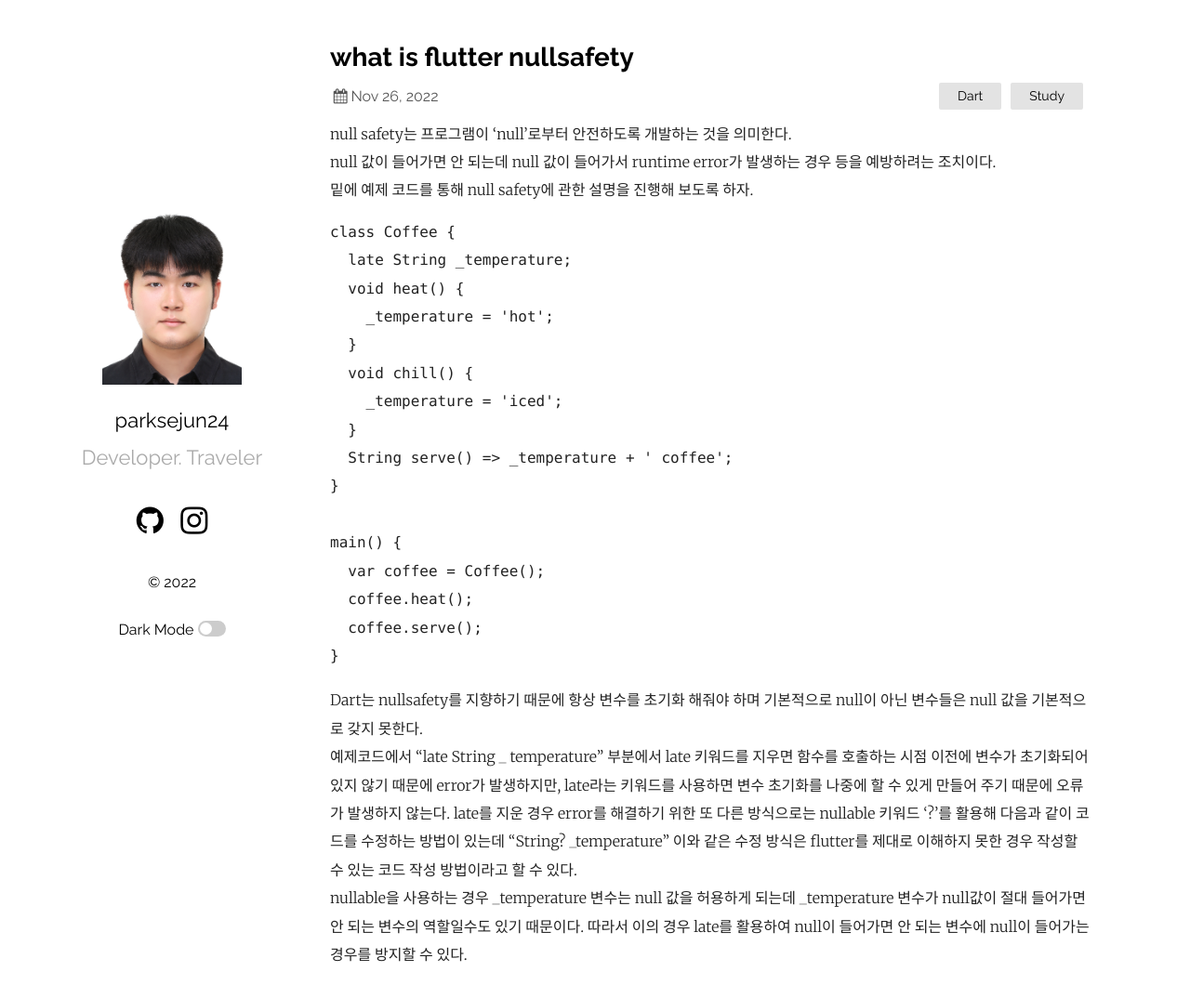
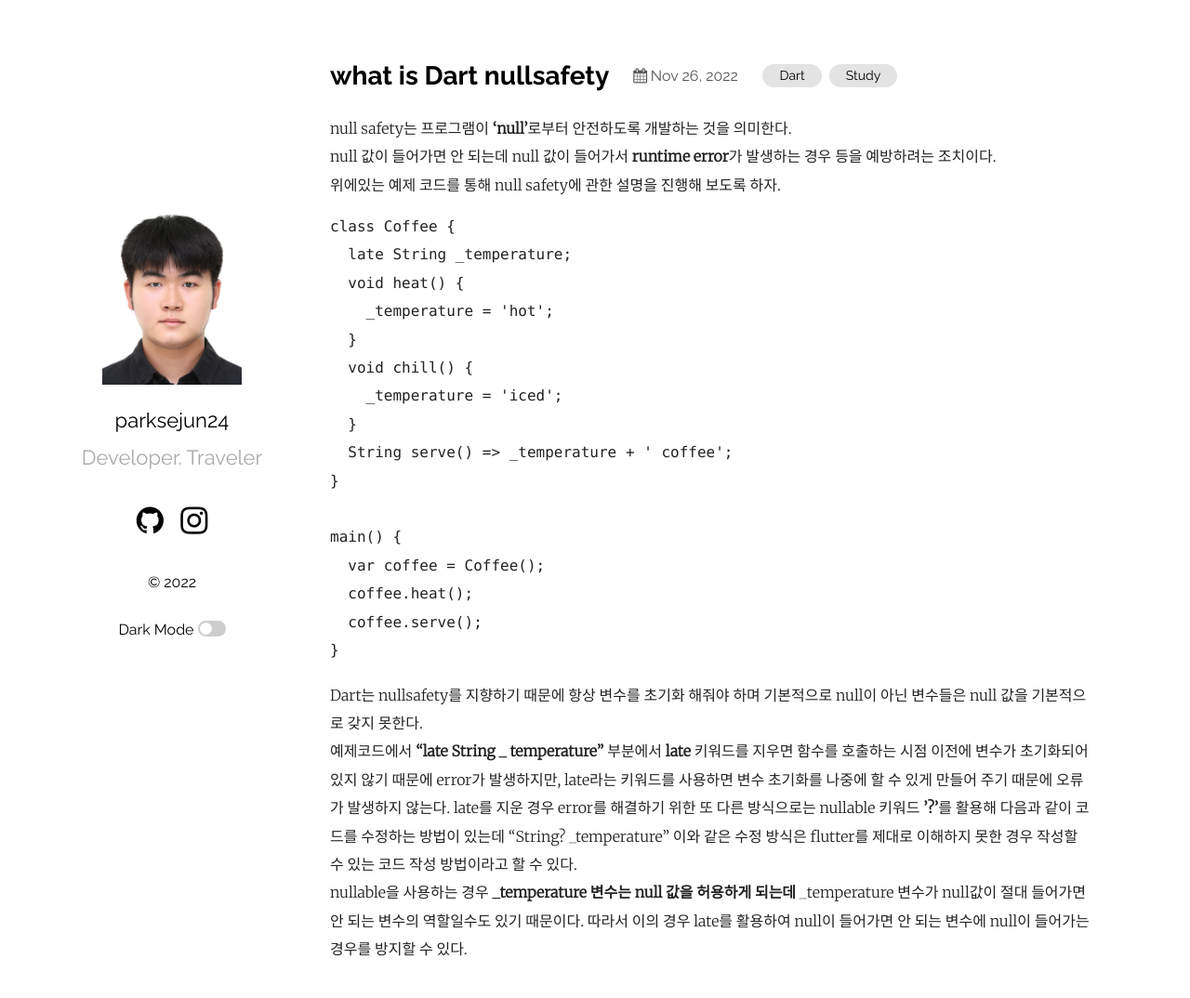
Before and after one commit to parksejun24/parksejun24.github.io, a Jekyll site: the page built from _posts/2022-11-28-what_is_flutter_nullsafety.markdown, in a window 1280 px wide and 1087 px high. Shown: the top 1074 px of the window at 93% size. Built offline with Jekyll 4.4.1, drawn with Linux system fonts in a browser that asks for light colours.

Commit message:
change post layout

````diff
--- /dev/null
+++ b/_includes/google-analytics.html
@@ -0,0 +1,19 @@
+<!DOCTYPE html>
+<html lang="en">
+
+<head>
+    <!-- Google tag (gtag.js) -->
+    <script async src="https://www.googletagmanager.com/gtag/js?id=G-GZ7Q2K4RS5"></script>
+    <script>
+        window.dataLayer = window.dataLayer || [];
+        function gtag() { dataLayer.push(arguments); }
+        gtag('js', new Date());
+        gtag('config', 'G-GZ7Q2K4RS5');
+    </script>
+</head>
+
+<body>
+
+</body>
+
+</html>
--- a/_includes/head.html
+++ b/_includes/head.html
@@ -3,6 +3,7 @@
 <meta http-equiv="X-UA-Compatible" content="ie=edge">
 <link href="https://fonts.googleapis.com/css?family=Merriweather:300|Raleway:400,700" rel="stylesheet">
 <link rel="stylesheet" href="{{ "/assets/css/style.css" | relative_url }}">
+{% include google-analytics.html %}
 <title>{{ page.title | default: site.title }}</title>
 {% seo %}
 {% if site.plainwhite.dark_mode %}
--- a/_layouts/home.html
+++ b/_layouts/home.html
@@ -26,10 +26,10 @@ layout: default
   {%- for post in site.posts -%}
   <li>
     {%- assign date_format = site.plainwhite.date_format | default: "%b %-d, %Y" -%}
+    <div class="post-meta">
       <a class="post-link" href="{{ post.url | relative_url }}">
         <h2 class="post-title">{{ post.title | escape }}</h2>
       </a>
-        <div class="post-meta">
       <div class="post-date">
         <i class="icon-calendar"></i>
         {{ post.date | date: date_format }}
--- a/_layouts/post.html
+++ b/_layouts/post.html
@@ -3,10 +3,10 @@ layout: default
 ---
 {%- assign date_format = site.plainwhite.date_format | default: "%b %-d, %Y" -%}
 <div class="post-container">
-  <a class="post-link" href="{{ page.url | relative_url }}">
-    <h2 class="post-title">{{ page.title | escape }}</h2>
-  </a>
   <div class="post-meta">
+    <a class="post-link" href="{{ page.url | relative_url }}">
+      <h2 class="post-title">{{ page.title | escape }}</h2>
+    </a>
     <div class="post-date"><i class="icon-calendar"></i>{{ page.date | date: date_format }}</div>
     {%- if page.categories.size > 0 -%}
     <ul class="post-categories">
--- a/_posts/2022-11-28-what_is_flutter_nullsafety.markdown
+++ b/_posts/2022-11-28-what_is_flutter_nullsafety.markdown
@@ -1,13 +1,12 @@
 ---
 layout: post
-title: "what is flutter nullsafety"
+title: "what is Dart nullsafety"
 date:   2022-11-26 21:03:36 +0530
 categories: Dart Study
 ---
-null safety는 프로그램이 'null'로부터 안전하도록 개발하는 것을 의미한다. <br>
-null 값이 들어가면 안 되는데 null 값이 들어가서 runtime error가 발생하는 경우 등을 예방하려는 조치이다. <br>
-밑에 예제 코드를 통해 null safety에 관한 설명을 진행해 보도록 하자.
-
+null safety는 프로그램이 **'null'**로부터 안전하도록 개발하는 것을 의미한다. <br>
+null 값이 들어가면 안 되는데 null 값이 들어가서 **runtime error**가 발생하는 경우 등을 예방하려는 조치이다. <br>
+위에있는 예제 코드를 통해 null safety에 관한 설명을 진행해 보도록 하자. <br>
 
 ```Dart
 class Coffee {
@@ -28,6 +27,6 @@ main() {
 }
 ```
 Dart는 nullsafety를 지향하기 때문에 항상 변수를 초기화 해줘야 하며 기본적으로 null이 아닌 변수들은 null 값을 기본적으로 갖지 못한다. <br>
-예제코드에서 "late String _ temperature" 부분에서 late 키워드를 지우면 함수를 호출하는 시점 이전에 변수가 초기화되어있지 않기 때문에 error가 발생하지만, late라는 키워드를 사용하면 변수 초기화를 나중에 할 수 있게 만들어 주기 때문에 오류가 발생하지 않는다.
-late를 지운 경우 error를 해결하기 위한 또 다른 방식으로는 nullable 키워드 '?'를 활용해 다음과 같이 코드를 수정하는 방법이 있는데 "String? _temperature" 이와 같은 수정 방식은 flutter를 제대로 이해하지 못한 경우 작성할 수 있는 코드 작성 방법이라고 할 수 있다.
-nullable을 사용하는 경우 _temperature 변수는 null 값을 허용하게 되는데 _temperature 변수가 null값이 절대 들어가면 안 되는 변수의  역할일수도 있기 때문이다. 따라서 이의 경우 late를 활용하여 null이 들어가면 안 되는 변수에 null이 들어가는 경우를 방지할 수 있다.
+예제코드에서 **"late String _ temperature"** 부분에서 **late** 키워드를 지우면 함수를 호출하는 시점 이전에 변수가 초기화되어있지 않기 때문에 error가 발생하지만, late라는 키워드를 사용하면 변수 초기화를 나중에 할 수 있게 만들어 주기 때문에 오류가 발생하지 않는다.
+late를 지운 경우 error를 해결하기 위한 또 다른 방식으로는 nullable 키워드 **'?'**를 활용해 다음과 같이 코드를 수정하는 방법이 있는데 "String? _temperature" 이와 같은 수정 방식은 flutter를 제대로 이해하지 못한 경우 작성할 수 있는 코드 작성 방법이라고 할 수 있다.
+nullable을 사용하는 경우 **_temperature 변수는 null 값을 허용하게 되는데** _temperature 변수가 null값이 절대 들어가면 안 되는 변수의  역할일수도 있기 때문이다. 따라서 이의 경우 late를 활용하여 null이 들어가면 안 되는 변수에 null이 들어가는 경우를 방지할 수 있다.
--- a/_sass/plain.scss
+++ b/_sass/plain.scss
@@ -191,24 +191,26 @@ main {
     font-size: 14px;
     float: left;
     background-color: #e3e3e3;
-    padding: 5px 20px;
-    border-radius: 2px;
+    padding: 3px 18px;
+    border-radius: 40px;
     @media screen and (max-width: $mobileW) {
       margin-top: 5px;
     }
-    margin-right: 10px;
+    margin-right: 8px;
   }
 }
 .post-date {
-  margin-right: 10px;
+  margin-right : -7px;
+  margin-left : 2px;
   color: #555;
   min-width: 150px;
 }
 .post-meta {
   display: flex;
-  justify-content: space-between;
+  justify-content: flex-start;
   align-items: center;
   min-height: 30px;
+  margin-bottom: 5px;
   @media screen and (max-width: $mobileW) {
     flex-direction: column;
     align-items: baseline;
@@ -224,7 +226,7 @@ main {
 .post-title {
   line-height: 1.2em;
   font-size: 28px;
-  margin-bottom: 10px;
+  padding-right: 20px;
 }
 .posts,
 .post-container {
@@ -248,7 +250,7 @@ main {
   color: #222;
   line-height: 1.9em;
   p {
-    margin-top: 10px;
+    margin-top: 0px;
   }
   a {
     color: $linkColor;
````
Lines whose indentation alone changed are shown as unchanged.
